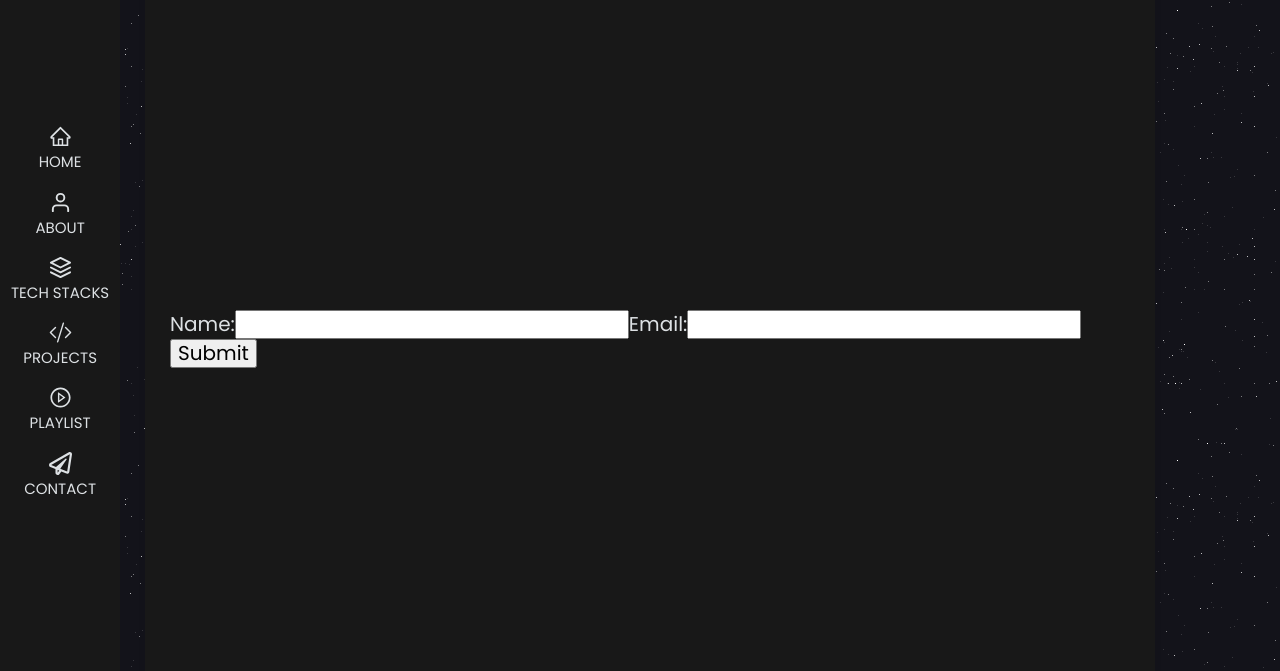
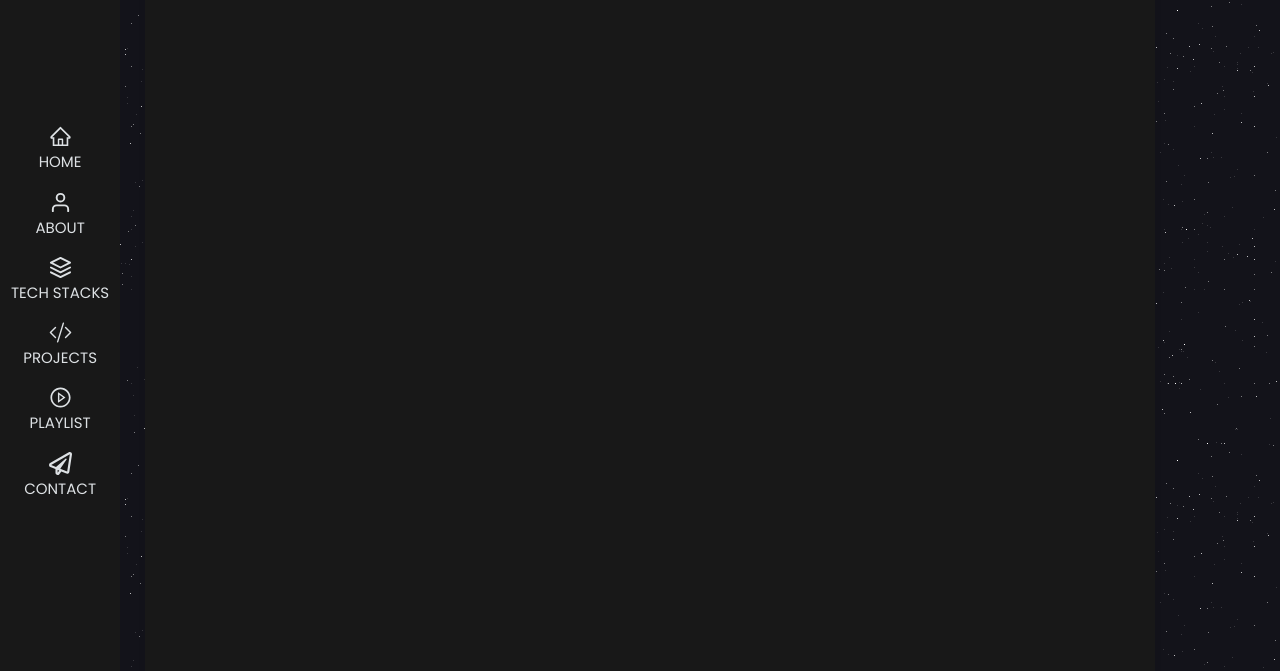
Before and after one commit to DineshS92/portfolio, a Gatsby site: page /contact in a window 1280 px wide. Shown: the part 95-766 px from the top of the page. Built offline with nearby package versions, Linux system fonts and the light colour scheme; Gatsby itself is replaced by a stand-in of ours.

Commit message:
reverting to old

```diff
--- a/src/pages/contact.js
+++ b/src/pages/contact.js
@@ -2,44 +2,9 @@ import React, {useState} from 'react';
 
 export default function Contact() {
 
-  const [form, setForm] = useState({name: '', email: ''});
-
-  const handleNameChange = e => {
-    setForm({
-      ...form,
-      [e.target.name]: e.target.value
-    });
-  }
-
-  const sendToSanity = () => {
-    fetch('https://determined-elion-16345f.netlify.app/.netlify/functions/createlead', {
-      method: 'POST',
-      headers: {
-        'Content-Type': 'application/json'
-      },
-      body: JSON.stringify({
-        _type: 'form',
-        name: form.name,
-        email: form.email
-      })
-    })
-      .then(res => res.json())
-      .then(data => console.log(data));
-  };
-
-
   return(
     <>
       <h1>Hi, This is the Contact Page</h1>
-      <form>
-        <label>Name:
-          <input type="text" required name="name" onChange={handleNameChange} />
-        </label>
-        <label>Email:
-          <input type="email" required name="email" onChange={handleNameChange} />
-        </label>
-        <button onClick={sendToSanity} type='button'>Submit</button>
-      </form>
     </>
   );
 }
```
